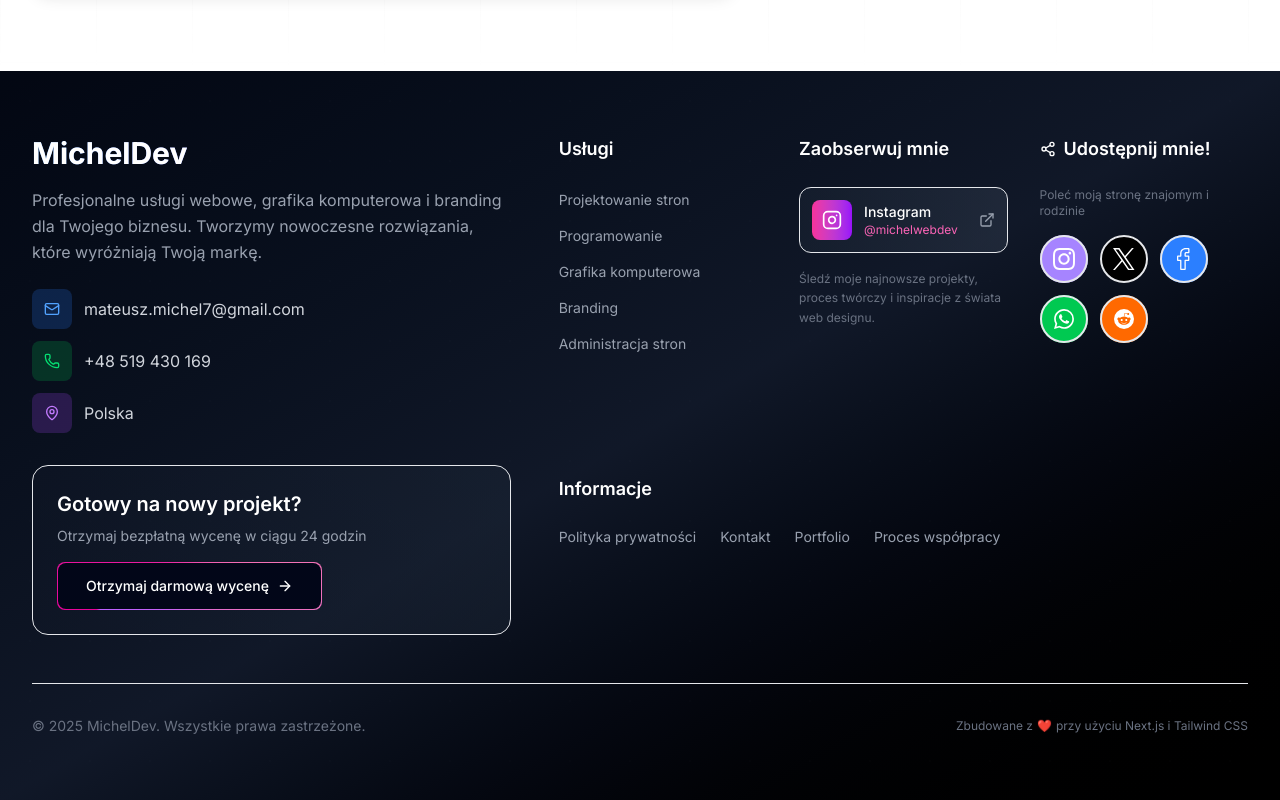
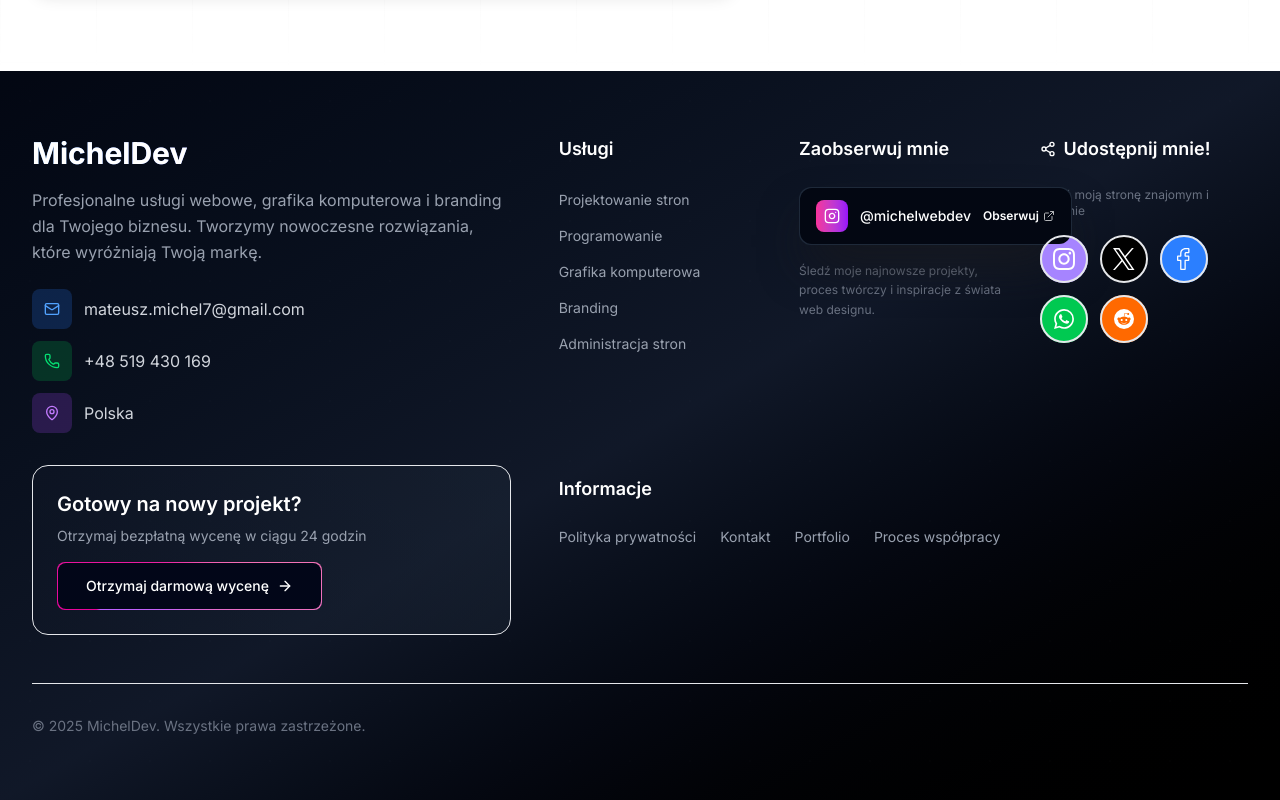
Before and after one commit to Lorexowy/micheldev-portfolio2, a Next.js app: page / in a window 1280 px wide. Shown: the part 5961-6761 px from the top of the page. Built offline with nearby package versions, Linux system fonts and the light colour scheme.

Commit message:
ukończony footer

```diff
--- a/src/components/layout/Footer.tsx
+++ b/src/components/layout/Footer.tsx
@@ -80,8 +80,8 @@ export function Footer() {
               </p>
               <motion.button
                 onClick={scrollToContact}
-                whileHover={{ scale: 1.02 }}
-                whileTap={{ scale: 0.95 }}
+                whileHover={{ scale: 1 }}
+                whileTap={{ scale: 1 }}
                 className="relative inline-flex h-12 active:scale-95 transition overflow-hidden rounded-lg p-[1px] focus:outline-none"
               >
                 <span className="absolute inset-[-1000%] animate-[spin_2s_linear_infinite] bg-[conic-gradient(from_90deg_at_50%_50%,#e7029a_0%,#f472b6_50%,#bd5fff_100%)]">
@@ -94,7 +94,7 @@ export function Footer() {
             </div>
           </div>
 
-          {/* Right Side - Services + Social */}
+          {/* Right Side - Services + Instagram + Social */}
           <div className="lg:col-span-7 grid grid-cols-1 sm:grid-cols-2 lg:grid-cols-3 gap-8">
 
             {/* Services */}
@@ -129,25 +129,34 @@ export function Footer() {
               </ul>
             </div>
 
-            {/* Follow Me */}
+            {/* Instagram Section - NOWY PRZYCISK */}
             <div>
               <h4 className="text-lg font-semibold text-white mb-6">Zaobserwuj mnie</h4>
               <div className="space-y-4">
+                <div className="relative group">
                   <a
                     href="https://instagram.com/michelwebdev"
                     target="_blank"
                     rel="noopener noreferrer"
-                  className="group flex items-center space-x-3 p-3 bg-gradient-to-r from-gray-800/40 to-gray-700/40 rounded-xl border border-gray-700/30 hover:border-gray-600/50 transition-all duration-200"
+                    className="relative inline-block p-px font-semibold leading-6 text-white bg-gray-800 shadow-2xl cursor-pointer rounded-xl shadow-zinc-900 transition-transform duration-300 ease-in-out active:scale-95"
                   >
-                  <div className="w-10 h-10 bg-gradient-to-r from-pink-500 to-purple-600 rounded-lg flex items-center justify-center">
-                    <Instagram className="w-5 h-5 text-white" />
+                    <span className="absolute inset-0 rounded-xl bg-gradient-to-r from-pink-500 via-red-500 to-orange-500 p-[2px] opacity-0 transition-opacity duration-500 group-hover:opacity-100" />
+                    <span className="relative z-10 block px-4 py-3 rounded-xl bg-gray-950">
+                      <div className="relative z-10 flex items-center justify-between space-x-3">
+                        <div className="flex items-center space-x-3">
+                          <div className="w-8 h-8 bg-gradient-to-r from-pink-500 to-purple-600 rounded-lg flex items-center justify-center">
+                            <Instagram className="w-4 h-4 text-white" />
                           </div>
-                  <div className="flex-1 min-w-0">
-                    <p className="text-white font-medium text-sm">Instagram</p>
-                    <p className="text-pink-400 text-xs">@michelwebdev</p>
+                          <span className="transition-all duration-500 group-hover:translate-x-1 font-medium text-sm">@michelwebdev</span>
                         </div>
-                  <ExternalLink className="w-4 h-4 text-gray-400 group-hover:text-pink-400 transition-colors" />
+                        <div className="flex items-center space-x-1">
+                          <span className="text-xs transition-all duration-500 group-hover:translate-x-1">Obserwuj</span>
+                          <ExternalLink className="w-3 h-3 transition-transform duration-500 group-hover:translate-x-1 opacity-70" />
+                        </div>
+                      </div>
+                    </span>
                   </a>
+                </div>
 
                 <p className="text-xs text-gray-500 leading-relaxed">
                   Śledź moje najnowsze projekty, proces twórczy i inspiracje z świata web designu.
@@ -287,17 +296,6 @@ export function Footer() {
             <p className="text-gray-500 text-sm">
               © 2025 MichelDev. Wszystkie prawa zastrzeżone.
             </p>
-            <div className="flex items-center space-x-1 text-xs text-gray-500">
-              <span>Zbudowane z</span>
-              <motion.span
-                animate={{ scale: [1, 1.2, 1] }}
-                transition={{ duration: 1, repeat: Infinity, repeatDelay: 3 }}
-                className="text-red-400"
-              >
-                ❤️
-              </motion.span>
-              <span>przy użyciu Next.js i Tailwind CSS</span>
-            </div>
           </div>
         </div>
       </div>
```
Lines whose indentation alone changed are shown as unchanged.
